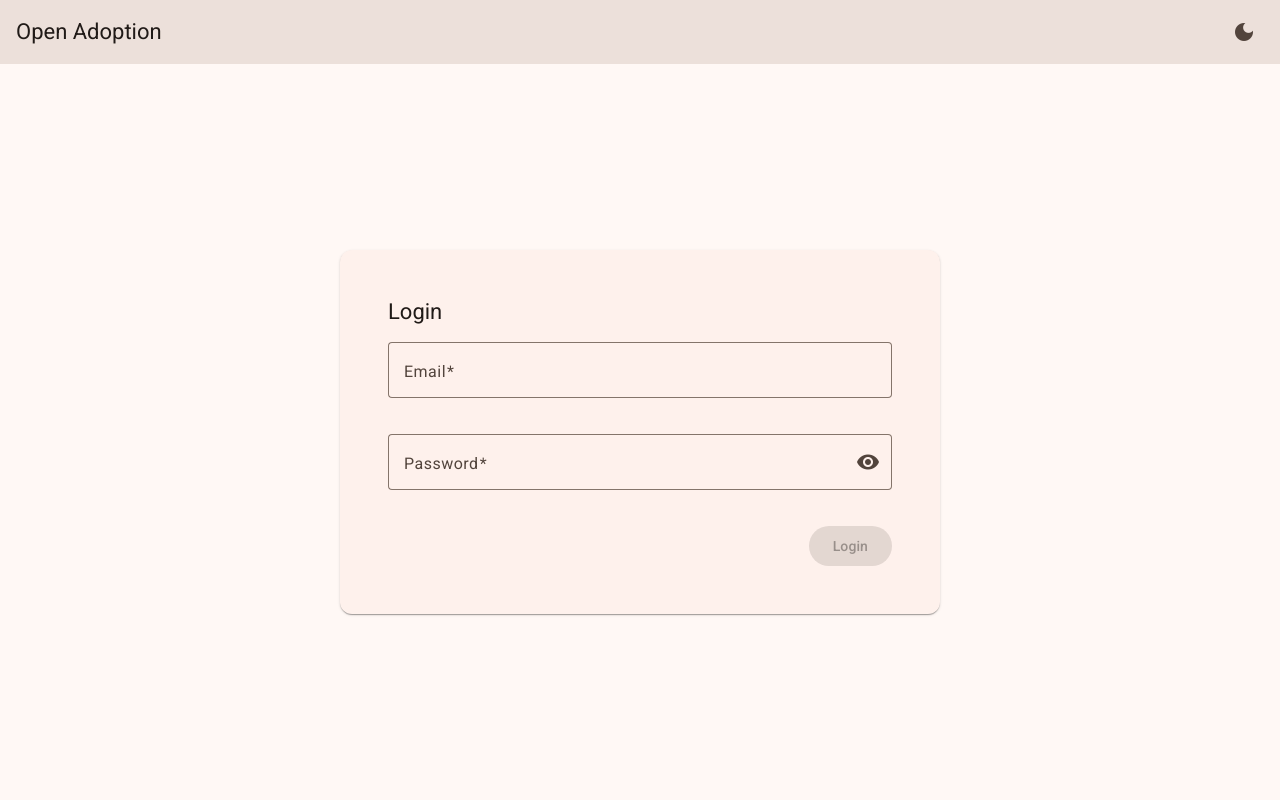
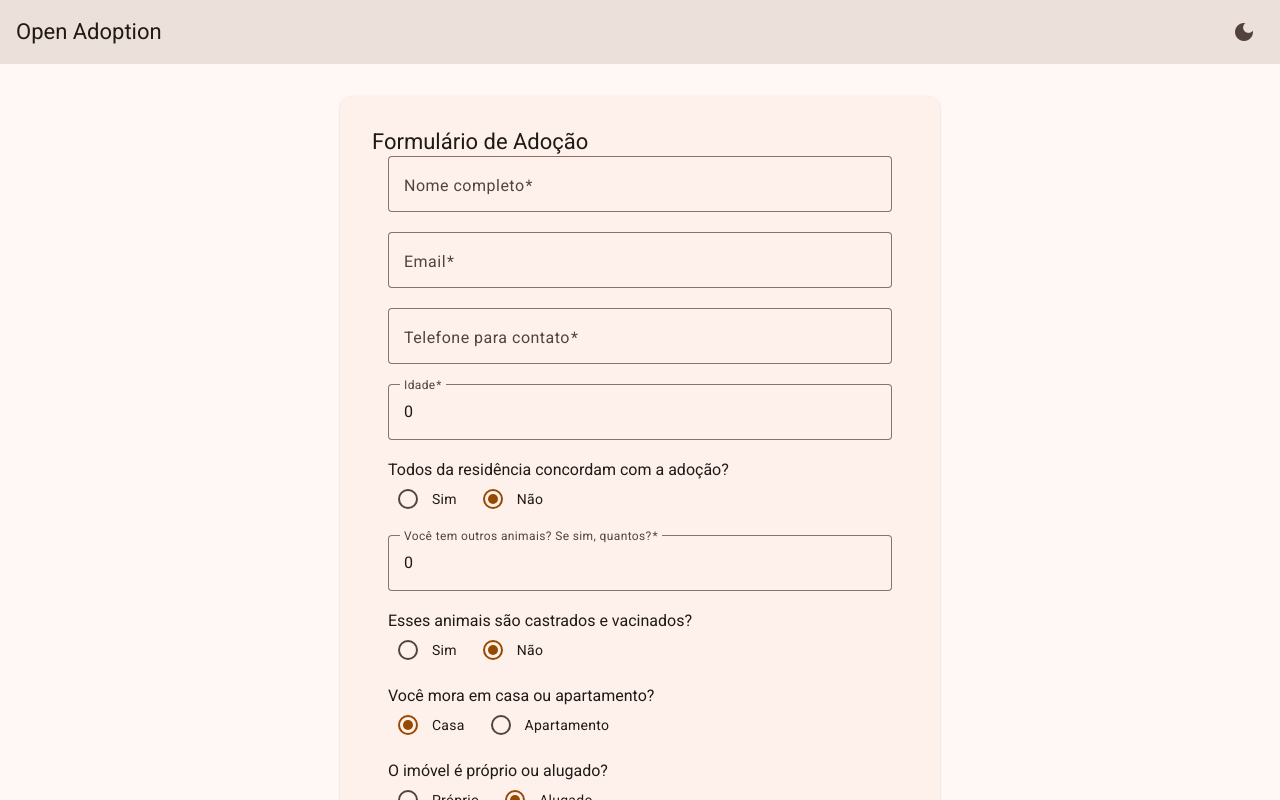
Before and after one commit to College-Redberry/open-adoption-front, an Angular app: page /pets/1/form in a window 1280 px wide. Before the commit this address led to /login. Built offline with nearby package versions, Linux system fonts and the light colour scheme.

Commit message:
feat: add apply request form page

```diff
--- a/src/app/app.routes.ts
+++ b/src/app/app.routes.ts
@@ -13,6 +13,12 @@ const pets = {
     loadComponent: () => import('./ui/pages/pets/pets').then(mod => mod.Pets),
 }
 
+const applyForm = {
+    path: 'pets/:id/form',
+    title: 'Form',
+    loadComponent: () => import('./ui/pages/apply-form/apply-form').then(mod => mod.ApplyForm),
+}
+
 const redirectAllToLogin = {
     path: '**',
     redirectTo: 'login',
@@ -25,6 +31,7 @@ export const routes: Routes = [
         children: [
             login,
             pets,
+            applyForm,
         ]
     },
     {
--- /dev/null
+++ b/src/app/ui/pages/apply-form/apply-form.html
@@ -0,0 +1,87 @@
+<form [formGroup]="form" (ngSubmit)="submitCommand.execute()">
+  <mat-card>
+    <mat-card-title>Formulário de Adoção</mat-card-title>
+    <mat-card-content>
+      <mat-form-field appearance="outline" class="full-width">
+        <mat-label>Nome completo</mat-label>
+        <input matInput formControlName="name" required>
+      </mat-form-field>
+
+      <mat-form-field appearance="outline" class="full-width">
+        <mat-label>Email</mat-label>
+        <input matInput type="email" formControlName="email" required>
+      </mat-form-field>
+
+      <mat-form-field appearance="outline" class="full-width">
+        <mat-label>Telefone para contato</mat-label>
+        <input matInput formControlName="phone" required>
+      </mat-form-field>
+
+      <mat-form-field appearance="outline" class="full-width">
+        <mat-label>Idade</mat-label>
+        <input matInput type="number" min="0" formControlName="age" required>
+      </mat-form-field>
+
+      <label>Todos da residência concordam com a adoção?</label>
+      <mat-radio-group formControlName="house_hold_agreed" required>
+        <mat-radio-button [value]="true">Sim</mat-radio-button>
+        <mat-radio-button [value]="false">Não</mat-radio-button>
+      </mat-radio-group>
+
+      <mat-form-field appearance="outline" class="full-width">
+        <mat-label>Você tem outros animais? Se sim, quantos?</mat-label>
+        <input matInput type="number" min="0" formControlName="already_pets" required>
+      </mat-form-field>
+
+      <label>Esses animais são castrados e vacinados?</label>
+      <mat-radio-group formControlName="already_pets_castrated_and_vaccinated" required>
+        <mat-radio-button [value]="true">Sim</mat-radio-button>
+        <mat-radio-button [value]="false">Não</mat-radio-button>
+      </mat-radio-group>
+
+      <label>Você mora em casa ou apartamento?</label>
+      <mat-radio-group formControlName="property" required>
+        <mat-radio-button value="house">Casa</mat-radio-button>
+        <mat-radio-button value="apartment">Apartamento</mat-radio-button>
+      </mat-radio-group>
+
+      <label>O imóvel é próprio ou alugado?</label>
+      <mat-radio-group formControlName="own_property" required>
+        <mat-radio-button [value]="true">Próprio</mat-radio-button>
+        <mat-radio-button [value]="false">Alugado</mat-radio-button>
+      </mat-radio-group>
+
+      <mat-form-field appearance="outline" class="full-width">
+        <mat-label>Endereço completo (rua, número, CEP, referência)</mat-label>
+        <textarea matInput formControlName="address" required></textarea>
+      </mat-form-field>
+
+      <mat-form-field appearance="outline" class="full-width">
+        <mat-label>Renda</mat-label>
+        <input matInput type="number" min="0" formControlName="income" required>
+      </mat-form-field>
+
+      <mat-form-field appearance="outline" class="full-width">
+        <mat-label>Descreva o local onde o animal ficará (telas, espaço, etc.)</mat-label>
+        <textarea matInput formControlName="suitable_location" required></textarea>
+      </mat-form-field>
+
+      <label>Você deixaria o animal ter acesso à rua?</label>
+      <mat-radio-group formControlName="access_to_the_street" required>
+        <mat-radio-button [value]="true">Sim</mat-radio-button>
+        <mat-radio-button [value]="false">Não</mat-radio-button>
+      </mat-radio-group>
+
+    </mat-card-content>
+
+    <mat-card-actions>
+      <button mat-raised-button align="right" color="primary" type="submit" [disabled]="form.invalid">
+        @if (!this.submitCommand.running()) {
+          Enviar
+        } @else {
+          <mat-spinner [diameter]="30" />
+        }
+      </button>
+    </mat-card-actions>
+  </mat-card>
+</form>
--- /dev/null
+++ b/src/app/ui/pages/apply-form/apply-form.scss
@@ -0,0 +1,38 @@
+:host {
+  display: flex;
+  justify-content: center;
+  align-items: center;
+  height: 100%;
+  overflow-y: auto;
+  box-sizing: border-box;
+  padding: 2rem;
+}
+
+mat-card {
+  width: 80vw;
+  max-width: 600px;
+  padding: 2rem;
+
+  mat-card-header {
+    padding: 16px;
+  }
+}
+
+form {
+  height: 100%;
+  max-width: 800px;
+  margin: 0 auto;
+  display: flex;
+  flex-direction: column;
+  gap: 16px;
+}
+
+.full-width {
+  width: 100%;
+}
+
+mat-radio-group {
+  display: flex;
+  gap: 16px;
+  margin-bottom: 16px;
+}
--- /dev/null
+++ b/src/app/ui/pages/apply-form/apply-form.ts
@@ -0,0 +1,71 @@
+import { Component, inject, input } from '@angular/core';
+import { FormBuilder, Validators, ReactiveFormsModule } from '@angular/forms';
+import { MatButtonModule } from '@angular/material/button';
+import { MatCardModule } from '@angular/material/card';
+import { MatInputModule } from '@angular/material/input';
+import { MatRadioModule } from '@angular/material/radio';
+import { MatSnackBar } from '@angular/material/snack-bar';
+import { Router } from '@angular/router';
+import { Command } from '../../../utils/command';
+import { AsyncResult, Failure } from '../../../utils/result';
+import { RequestHttpRepo } from '../../../data/repository/request/request-http-repo';
+import { RequestRepo } from '../../../domain/request/repository';
+import { MatProgressSpinnerModule } from '@angular/material/progress-spinner';
+
+@Component({
+  selector: 'app-apply-form',
+  imports: [
+    ReactiveFormsModule,
+    MatInputModule,
+    MatCardModule,
+    MatRadioModule,
+    MatButtonModule,
+    MatProgressSpinnerModule,
+  ],
+  templateUrl: './apply-form.html',
+  styleUrl: './apply-form.scss'
+})
+export class ApplyForm {
+  private formBuider = inject(FormBuilder);
+  private snackBar = inject(MatSnackBar);
+  private router = inject(Router);
+  private requestRepo = inject<RequestRepo>(RequestHttpRepo);
+
+  readonly petId = input.required<string>({ alias: "id"  });
+
+  readonly form = this.formBuider.nonNullable.group({
+    name: ['', Validators.required],
+    email: ['', [Validators.required, Validators.email]],
+    phone: ['', Validators.required],
+    age: [0, [Validators.required, Validators.min(0)]],
+    house_hold_agreed: [false, Validators.required],
+    already_pets: [0, [Validators.required, Validators.min(0)]],
+    already_pets_castrated_and_vaccinated: [false, Validators.required],
+    property: ['house', Validators.required],
+    own_property: [false, Validators.required],
+    address: ['', Validators.required],
+    income: [0, [Validators.required, Validators.min(0)]],
+    suitable_location: ['', Validators.required],
+    access_to_the_street: [false, Validators.required]
+  });
+
+  readonly submitCommand = new Command(() => this.submit());
+
+  private async submit(): AsyncResult<string> {
+    if (!this.form.valid) {
+      this.form.markAllAsTouched();
+      return Failure(new Error("invalid form"));
+    }
+
+    const result = await this.requestRepo.create({...this.form.getRawValue(), pet_id: this.petId()});
+    if (result.isFailure()) {
+      this.snackBar.open("Error to submit", "Close");
+      return result;
+    }
+
+    this.snackBar.open("Successfully submited", "Close");
+    this.router.navigate(["pets"]);
+
+    return result;
+  }
+}
```
Also changed, not shown: 1 other file (tests, documents, lock files or other folders).
